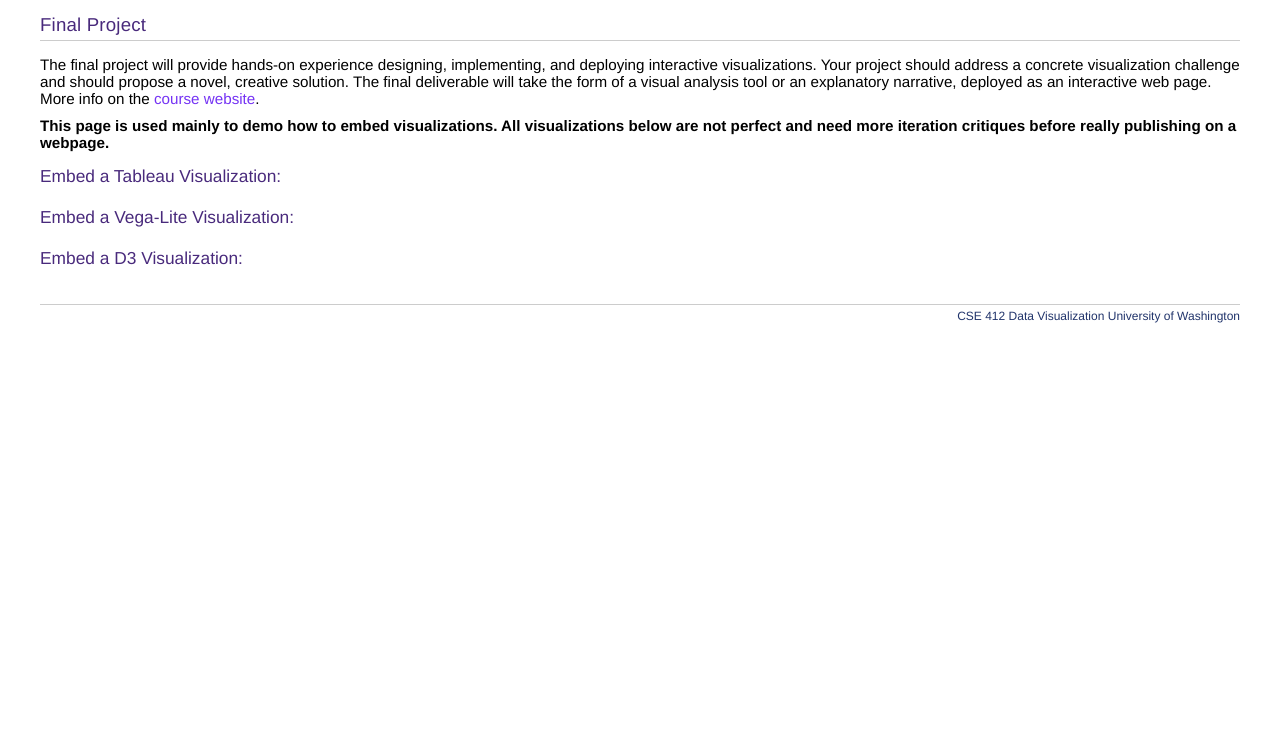
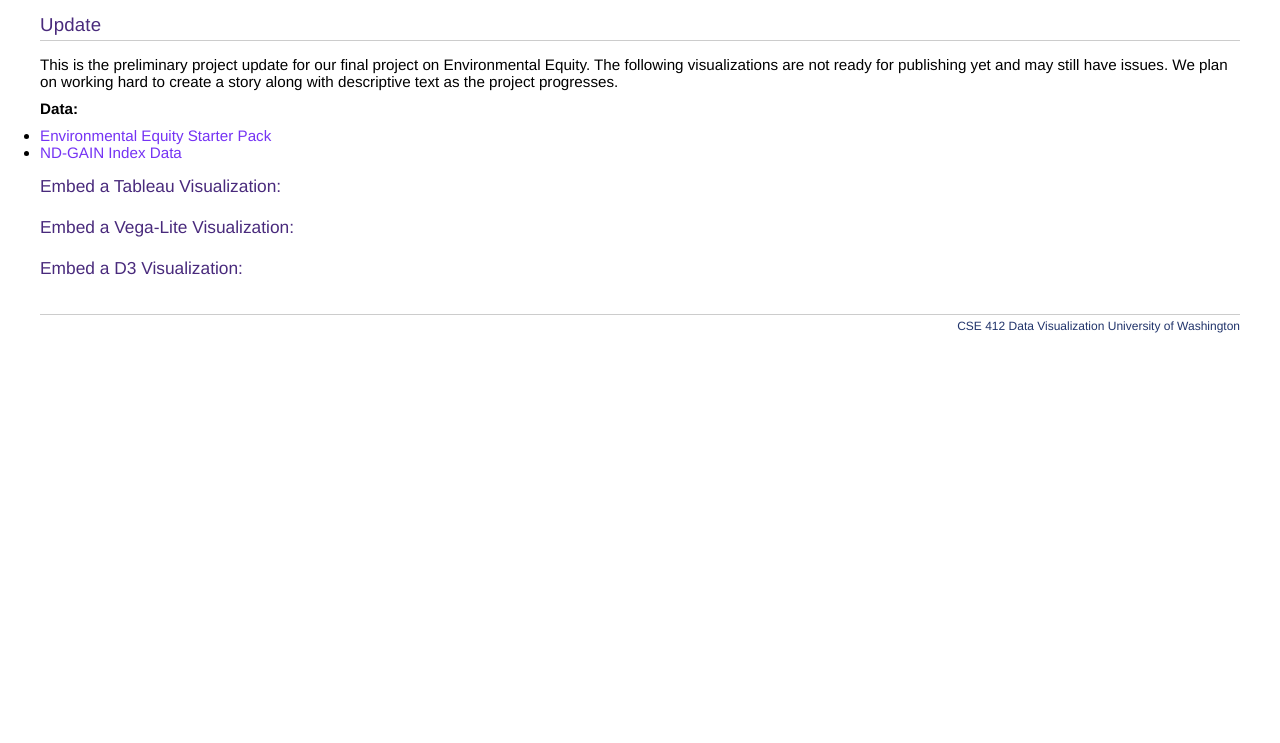
Before and after one commit to cse412-21w/environmental-equity, a website built with Parcel: page docs/index.html in a window 1280 px wide. Shown: the part 57-800 px from the top of the page. Built offline with nearby package versions, Linux system fonts and the light colour scheme; a web font is replaced by a local one.

Commit message:
Update index.html
Added general description of project

```diff
--- a/docs/index.html
+++ b/docs/index.html
@@ -5,39 +5,28 @@
         <title>CSE 412 Project Demo</title>
         <link rel="stylesheet" href="style.css">
         <link rel="preconnect" href="https://fonts.gstatic.com">
-        <!-- For using d3 -->
-        <script src="https://d3js.org/d3.v6.min.js"></script>
-        <script src="https://d3js.org/d3-scale-chromatic.v1.min.js"></script>
-        <!-- For using vega-lite -->
-        <script src="https://cdn.jsdelivr.net/npm/vega"></script>
-        <script src="https://cdn.jsdelivr.net/npm/vega-lite"></script>
-        <script src="https://cdn.jsdelivr.net/npm/vega-lite-api"></script>
-        <script src="https://cdn.jsdelivr.net/npm/vega-tooltip"></script>
-        <link href="https://fonts.googleapis.com/css2?family=Playfair+Display:ital,wght@0,400;0,900;1,400;1,900&display=swap" rel="stylesheet">
     </head>
-
     <body>
       <section class="title">
-        <a href="/">CSE 412 Demo</a>
+        <a href="/">Environmental Equity Project Update for 02/26/2021</a>
       </section>
       <section>
-        <h2>Final Project</h2>
-        <p>The final project will provide hands-on experience designing, implementing,
-          and deploying interactive visualizations. Your project should address a concrete
-          visualization challenge and should propose a novel, creative solution. The final
-          deliverable will take the form of a visual analysis tool or an explanatory narrative,
-          deployed as an interactive web page. More info on the
-          <a href='https://courses.cs.washington.edu/courses/cse412/21wi/fp.html'>course website</a>.
+        <h2>Update</h2>
+        <p>This is the preliminary project update for our final project on Environmental Equity. The following
+           visualizations are not ready for publishing yet and may still have issues. We plan on working hard
+           to create a story along with descriptive text as the project progresses.
         </p>
       </section>
       <section>
-        <p><strong>This page is used mainly to demo how to embed visualizations. All visualizations below are
-          not perfect and need more iteration critiques before really publishing on a webpage.
-        </strong></p>
+        <p><strong>Data:
+            </strong>
+            <ul>
+                <li><a href "https://www.kaggle.com/seraphimstreets/environmentequity-starterpack">Environmental Equity Starter Pack</a></li>
+                <li><a href "https://gain.nd.edu/our-work/country-index/download-data">ND-GAIN Index Data</a></li>
+            </ul>
+        </p>
       </section>
-
-
-      <section id = "tableauDemo">
+      <section id = "temperatureChangeMap">
         <h3>Embed a Tableau Visualization:</h3>
         <div class='tableauPlaceholder' id='viz1612344209794' style='position: relative'>
           <noscript>
```
